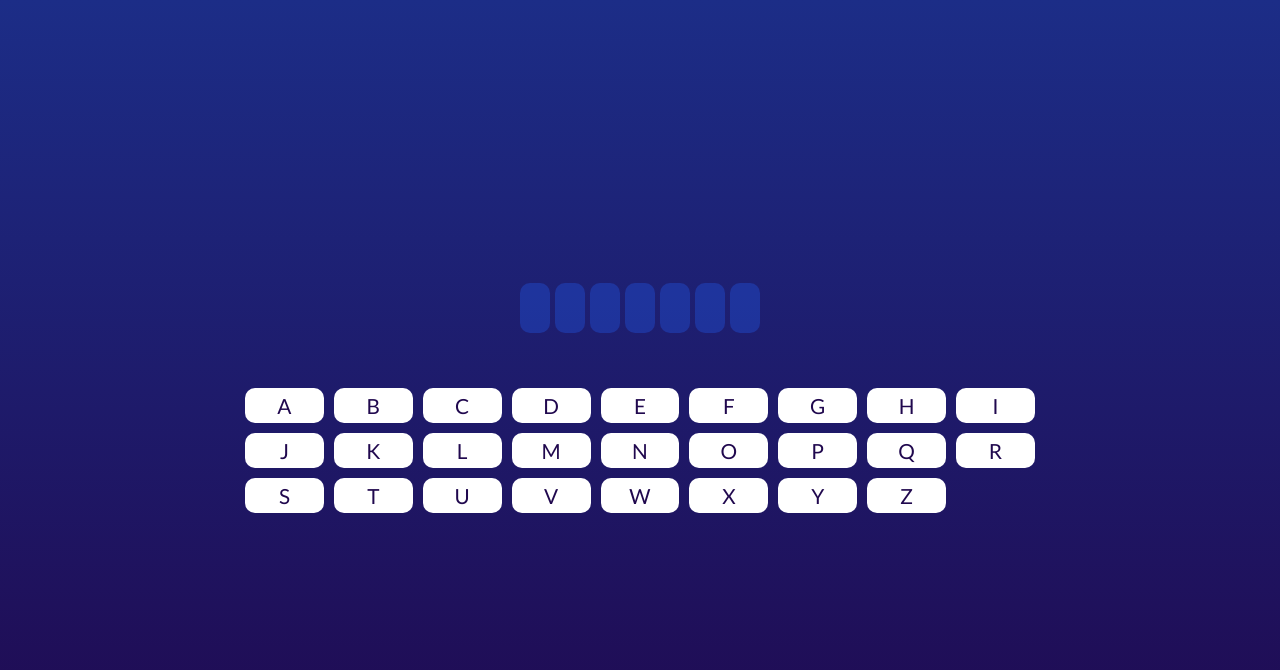
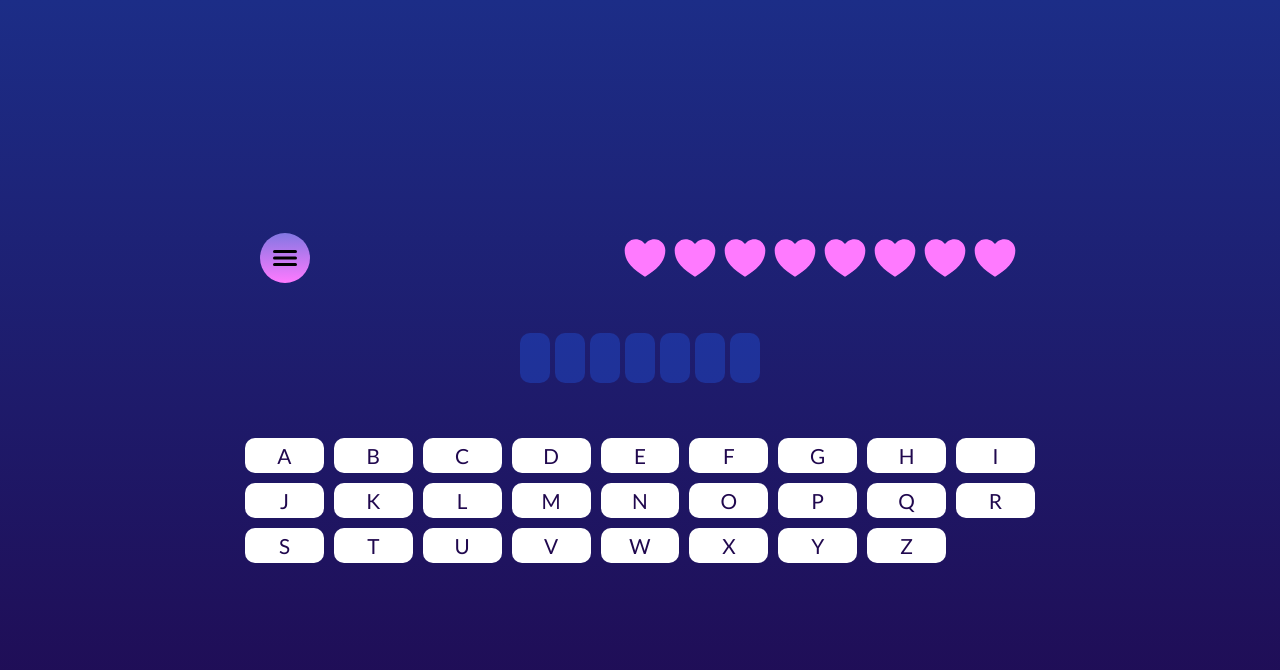
Before and after one commit to Leorio21/leJeuDuPendu, a Next.js app: page /play in a window 1280 px wide. Both pictures are taken after a click on the element "PAYS". Shown: the top 670 px of the page. Built offline with nearby package versions, Linux system fonts and the light colour scheme.

Commit message:
Feat: display remaining try

```diff
--- a/app/Components/Button/Button.tsx
+++ b/app/Components/Button/Button.tsx
@@ -15,7 +15,7 @@ interface ButtonProps extends PropsWithChildren {
 
 const cx = classNames.bind(styles);
 
-export default function Button({ width = 30, height = 30, color = "blue", href = "#", onClick = undefined, positionAbsolute = false, children }: ButtonProps) {
+export default function Button({ width = 50, height = 50, color = "blue", href = "#", onClick = undefined, positionAbsolute = false, children }: ButtonProps) {
   return (
     <Link
       href={href}
--- a/app/Components/Play/Play.module.css
+++ b/app/Components/Play/Play.module.css
@@ -5,6 +5,15 @@
   justify-content: center;
   gap: 50px;
   width: 100%;
+}
+
+.headContainer {
+  display: flex;
+  align-items: center;
+  justify-content: space-between;
+  width: 100%;
+  max-width: 800px;
+  padding: 0 20px;
 }
 
 .container {
--- a/app/Components/Play/Play.tsx
+++ b/app/Components/Play/Play.tsx
@@ -3,11 +3,12 @@ import styles from "./Play.module.css";
 import classNames from "classnames";
 import LetterKeyboard from "../LetterKeyboard/LetterKeyboard";
 import Button from "../Button/Button";
-import { IoHeart, IoMenu } from "react-icons/io5";
+import { IoMenu } from "react-icons/io5";
 import Word from "../Word/Word";
 import Title from "../Title/Title";
 import { GameState } from "@/app/enum/enum";
 import Answer from "../Answer/Answer";
+import RemainingTry from "../RemainingTry/RemainingTry";
 
 interface PlayProps {
   secretWord: {
@@ -21,14 +22,24 @@ interface PlayProps {
 
 function Play({ secretWord }: PlayProps) {
   const LETTERS = "ABCDEFGHIJKLMNOPQRSTUVWXYZ";
+  const MAXTRY = 8;
   const endGameMessageRef = useRef<HTMLDialogElement>(null);
 
   const [lettersToDisplay, setLettersToDisplay] = useState<string>(secretWord.value.split("").map((letter) => letter.match(/[A-Z]/g) ? "_" : letter).join(""));
   const [gameState, setGameState] = useState<GameState>(GameState.PENDING);
-  const [remainingTry, setRemainingTry] = useState<number>(8);
+  const [remainingTry, setRemainingTry] = useState<number>(MAXTRY);
   const endGameMessage: {[key: number]: string} = {
     [GameState.WON]: "Vous avez gagné",
-    [GameState.LOST]: "Vous avez perdu"
+    [GameState.LOST]: "Vous avez perdu",
+    [GameState.PENDING]: "Options"
+  }
+
+  const openOptionMenu = () => {
+    endGameMessageRef.current?.showModal();
+  }
+
+  const closeOptionMenu = () => {
+    endGameMessageRef.current?.close();
   }
 
   const isGameLost = () => {
@@ -50,6 +61,7 @@ function Play({ secretWord }: PlayProps) {
     secretWord.pick();
     endGameMessageRef.current?.close();
     setGameState(GameState.PENDING);
+    setRemainingTry(MAXTRY);
   }
 
   const verifLetter = (letter: string) => {
@@ -90,12 +102,19 @@ function Play({ secretWord }: PlayProps) {
         <div className={classNames(styles.dialogContent)}>
           <Title name={endGameMessage[gameState]} />
           {gameState === GameState.LOST && <Answer secretWord={secretWord.value} />}
-        <Button width={200} onClick={nextWord}>Continuer</Button>
+          {gameState === GameState.PENDING ?
+            <Button width={200} onClick={closeOptionMenu}>Continuer</Button> :
+            <Button width={200} onClick={nextWord}>Rejouer</Button>}
+
           <Button width={200} onClick={secretWord.reset} href="/play">Nouvelle catégorie</Button>
           <Button width={200} color="gradient" href="/">Quitter</Button>
         </div>
       </dialog>
       <div className={classNames(styles.wrapper)}>
+        <div className={classNames(styles.headContainer)}>
+        <Button color={"gradient"} onClick={openOptionMenu}><IoMenu style={{ width: "2rem", height: "2rem" }} /></Button>
+        <RemainingTry remainingTry={remainingTry}/>
+        </div>
         <div className={styles.word}>
           {lettersToDisplay.split(" ").map((word, index) => <Word key={index} word={word} />)}
         </div>
--- /dev/null
+++ b/app/Components/RemainingTry/RemainingTry.module.css
@@ -0,0 +1,18 @@
+.remainingTryContainer {
+  display: grid;
+  grid-template-columns: repeat(4, 50px);
+}
+
+.hearth path {
+  fill: rgb(var(--button-color--light));
+}
+
+.hearthE path {
+  fill: rgba(var(--button-color--light), .2);
+}
+
+@media (width > 768px) {
+  .remainingTryContainer {
+    grid-template-columns: repeat(8, 50px);
+  }
+}
--- /dev/null
+++ b/app/Components/RemainingTry/RemainingTry.tsx
@@ -0,0 +1,38 @@
+import React, { ReactNode, useEffect, useState } from 'react';
+import styles from "./RemainingTry.module.css";
+import classNames from "classnames";
+import { IoHeartSharp, IoHeartOutline } from "react-icons/io5";
+
+interface RemainingTryProps {
+  remainingTry : number;
+}
+
+function RemainingTry({remainingTry}: RemainingTryProps) {
+
+  const [displayRemainingTry, setDisplayRemainingTry] = useState<ReactNode[]>([]);
+
+  const remainingTryToDisplay = () => {
+    const newDisplay: ReactNode[] = [];
+    for (let i = 0; i < 8; i++) {
+      if (i < remainingTry) {
+        newDisplay.push(<IoHeartSharp className={classNames(styles.hearth)} key={i} style={{ width: "50", height: "50" }} />)
+      } else {
+        newDisplay.push(<IoHeartSharp className={classNames(styles.hearthE)} key={i} style={{ width: "50", height: "50" }} />)
+      }
+    }
+    setDisplayRemainingTry(newDisplay);
+    console.log(newDisplay);
+  }
+
+  useEffect(()=> {
+    remainingTryToDisplay();
+  // eslint-disable-next-line react-hooks/exhaustive-deps
+  }, [remainingTry])
+  return (
+    <div className={classNames(styles.remainingTryContainer)}>
+      {displayRemainingTry}
+    </div>
+  )
+}
+
+export default RemainingTry
--- a/app/Components/Selectcategory/Selectcategory.tsx
+++ b/app/Components/Selectcategory/Selectcategory.tsx
@@ -26,7 +26,7 @@ export default function Selectcategory({changeDictionary}: SelectcategoryProps)
   return (
     <div className={classNames(styles.container)}>
       <Button href="/" color="gradient" positionAbsolute={true}>
-        <IoArrowUndoSharp style={{width: "1.2rem", height: "1.2rem"}} />
+        <IoArrowUndoSharp style={{ width: "2rem", height: "2rem" }} />
       </Button>
       <section className={classNames(styles.gameApp)}>
         <Title name="Choisissez une catégorie" />
```
Lines whose indentation alone changed are shown as unchanged.
